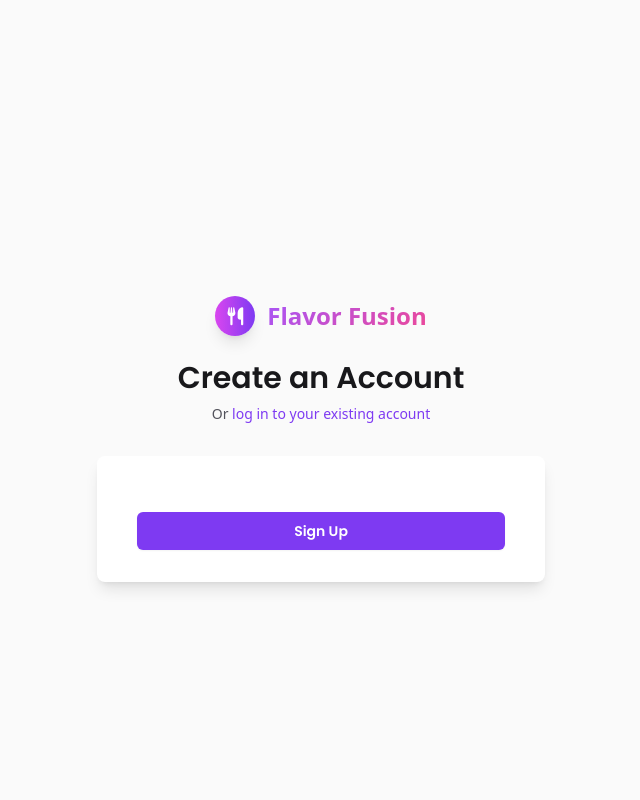
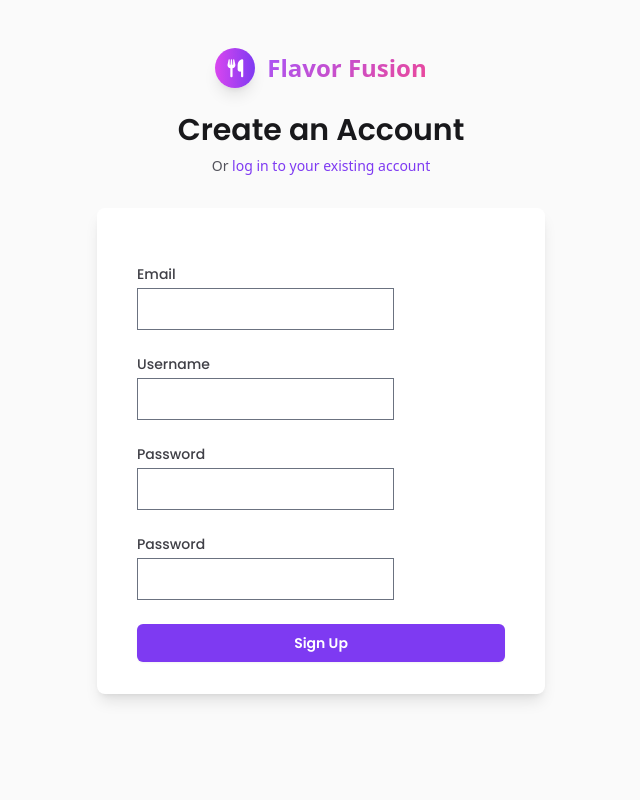
Before and after one commit to D-Mbithi/d5be-blog, a Django app: template backend/templates/account/signup.html in a window 1280 px wide. Shown: the part 77-877 px from the top of the page, without its empty margins (319-959 px from the left). Run offline with Django 5.2, Linux system fonts and the light colour scheme; the template is opened without the code that fills it, so the values that code supplies are empty, except form fields; tables that the repository leaves empty hold one stand-in row (values such as "Sample post"); form fields are guessed from the names that the template uses; style sheets or scripts are compiled from the project's sources; parts of the project's set-up code (start-up, migrations or seed data) failed here and were passed over; some libraries are stand-ins or nearby versions.

Commit message:
Updated templates design for auth

```diff
--- a/backend/templates/account/logout.html
+++ b/backend/templates/account/logout.html
@@ -3,7 +3,7 @@
 {% block title %}Log Out{% endblock title %}
 
 {% block content %}
-<div class="min-h-screen bg-zinc-50 flex flex-col justify-center items-center py-12 sm:px-6 lg:px-8">
+<div class="min-h-screen bg-zinc-50 flex flex-col items-center py-12 sm:px-6 lg:px-8">
     <div class="flex items-center space-x-3">
         <div class="w-10 h-10 bg-gradient-to-r from-fuchsia-500 to-purple-600 rounded-full flex items-center justify-center shadow-lg">
           <i class="fas fa-utensils text-white text-lg"></i>
--- a/backend/templates/account/password_change.html
+++ b/backend/templates/account/password_change.html
@@ -4,7 +4,7 @@
 {% block title %}Change Password{% endblock title %}
 
 {% block content %}
-<div class="min-h-screen bg-zinc-50 flex flex-col justify-center items-center py-12 sm:px-6 lg:px-8">
+<div class="min-h-screen bg-zinc-50 flex flex-col items-center py-12 sm:px-6 lg:px-8">
     <div class="flex items-center space-x-3">
         <div class="w-10 h-10 bg-gradient-to-r from-fuchsia-500 to-purple-600 rounded-full flex items-center justify-center shadow-lg">
           <i class="fas fa-utensils text-white text-lg"></i>
--- a/backend/templates/account/password_reset.html
+++ b/backend/templates/account/password_reset.html
@@ -4,7 +4,7 @@
 {% block title %}Reset Password{% endblock title %}
 
 {% block content %}
-<div class="min-h-screen bg-zinc-50 flex flex-col justify-center items-center py-12 sm:px-6 lg:px-8">
+<div class="min-h-screen bg-zinc-50 flex flex-col items-center py-12 sm:px-6 lg:px-8">
     <div class="flex items-center space-x-3">
         <div class="w-10 h-10 bg-gradient-to-r from-fuchsia-500 to-purple-600 rounded-full flex items-center justify-center shadow-lg">
           <i class="fas fa-utensils text-white text-lg"></i>
--- a/backend/templates/account/profile_edit.html
+++ b/backend/templates/account/profile_edit.html
@@ -7,7 +7,7 @@ Edit Profile - Flavor Fusion
 {% endblock title %}
 
 {% block content %}
-<main id="main">
+<div id="main">
   <!-- Edit Profile Section -->
   <section id="edit-profile" class="py-16 bg-gradient-to-r from-purple-50 via-white to-zinc-100">
     <div class="container mx-auto px-4">
@@ -208,7 +208,7 @@ Edit Profile - Flavor Fusion
       </div>
     </div>
   </section>
-</main>
+</div>
 
 <script>
   // Avatar upload preview
--- a/backend/templates/account/signup.html
+++ b/backend/templates/account/signup.html
@@ -4,7 +4,7 @@
 {% block title %}Create an account{% endblock title %}
 
 {% block content %}
-<div class="min-h-screen bg-zinc-50 flex flex-col justify-center items-center py-12 sm:px-6 lg:px-8">
+<div class="min-h-screen bg-zinc-50 flex flex-col items-center py-12 sm:px-6 lg:px-8">
         <div class="flex items-center space-x-3">
         <div class="w-10 h-10 bg-gradient-to-r from-fuchsia-500 to-purple-600 rounded-full flex items-center justify-center shadow-lg">
           <i class="fas fa-utensils text-white text-lg"></i>
@@ -48,25 +48,67 @@
                 </div>
                 {% endif %}
 
-                {% for field in form %}
                 <div>
-                    <label for="{{ field.id_for_label }}" class="block text-sm font-medium text-zinc-700 poppins-medium">
-                        {{ field.label }}
+                    <label for="{{ form.email.id_for_label }}" class="block text-sm font-medium text-zinc-700 poppins-medium">
+                        {{ form.email.label }}
                     </label>
                     <div class="mt-1">
-                        {{ field|add_class:"appearance-none block w-full px-3 py-2 border border-zinc-300 rounded-md shadow-sm placeholder-zinc-400 focus:outline-none focus:ring-purple-500 focus:border-purple-500 sm:text-sm" }}
+                        {{ form.email|add_class:"appearance-none block w-full px-3 py-2 border border-zinc-300 rounded-md shadow-sm placeholder-zinc-400 focus:outline-none focus:ring-purple-500 focus:border-purple-500 sm:text-sm" }}
                     </div>
-                    {% if field.help_text %}
-                        <p class="mt-2 text-sm text-zinc-500">{{ field.help_text|safe }}</p>
+                    {% if form.email.help_text %}
+                        <p class="mt-2 text-sm text-zinc-500">{{ form.email.help_text|safe }}</p>
                     {% endif %}
-                    {% if field.errors %}
-                        {% for error in field.errors %}
+                    {% if form.email.errors %}
+                        {% for error in form.email.errors %}
                         <p class="mt-2 text-sm text-red-600">{{ error }}</p>
                         {% endfor %}
                     {% endif %}
                 </div>
-                {% endfor %}
-
+                <div>
+                    <label for="{{ form.username.id_for_label }}" class="block text-sm font-medium text-zinc-700 poppins-medium">
+                        {{ form.username.label }}
+                    </label>
+                    <div class="mt-1">
+                        {{ form.username|add_class:"appearance-none block w-full px-3 py-2 border border-zinc-300 rounded-md shadow-sm placeholder-zinc-400 focus:outline-none focus:ring-purple-500 focus:border-purple-500 sm:text-sm" }}
+                    </div>
+                    {% if form.username.help_text %}
+                        <p class="mt-2 text-sm text-zinc-500">{{ form.username.help_text|safe }}</p>
+                    {% endif %}
+                    {% if form.username.errors %}
+                        {% for error in form.username.errors %}
+                        <p class="mt-2 text-sm text-red-600">{{ error }}</p>
+                        {% endfor %}
+                    {% endif %}
+                </div>
+                <div>
+                    <label for="{{ form.password1.id_for_label }}" class="block text-sm font-medium text-zinc-700 poppins-medium">
+                        {{ form.password1.label }}
+                    </label>
+                    <div class="mt-1">
+                        {{ form.password1|add_class:"appearance-none block w-full px-3 py-2 border border-zinc-300 rounded-md shadow-sm placeholder-zinc-400 focus:outline-none focus:ring-purple-500 focus:border-purple-500 sm:text-sm" }}
+                    </div>
+                    {% if form.password1.errors %}
+                        {% for error in form.password1.errors %}
+                        <p class="mt-2 text-sm text-red-600">{{ error }}</p>
+                        {% endfor %}
+                    {% endif %}
+                </div>
+                <div>
+                    <label for="{{ form.password2.id_for_label }}" class="block text-sm font-medium text-zinc-700 poppins-medium">
+                        {{ form.password2.label }}
+                    </label>
+                    <div class="mt-1">
+                        {{ form.password2|add_class:"appearance-none block w-full px-3 py-2 border border-zinc-300 rounded-md shadow-sm placeholder-zinc-400 focus:outline-none focus:ring-purple-500 focus:border-purple-500 sm:text-sm" }}
+                    </div>
+                    {% if form.password2.help_text %}
+                        <p class="mt-2 text-sm text-zinc-500">{{ form.password2.help_text|safe }}</p>
+                    {% endif %}
+                    {% if form.password2.errors %}
+                        {% for error in form.password2.errors %}
+                        <p class="mt-2 text-sm text-red-600">{{ error }}</p>
+                        {% endfor %}
+                    {% endif %}
+                </div>
                 <div>
                     <button type="submit" class="w-full flex justify-center py-2 px-4 border border-transparent rounded-md shadow-sm text-sm font-medium text-white bg-purple-600 hover:bg-purple-700 focus:outline-none focus:ring-2 focus:ring-offset-2 focus:ring-purple-500 poppins-semibold">
                         Sign Up
```
Also changed, not shown: backend/templates/account/login.html (+29 -9 lines).
